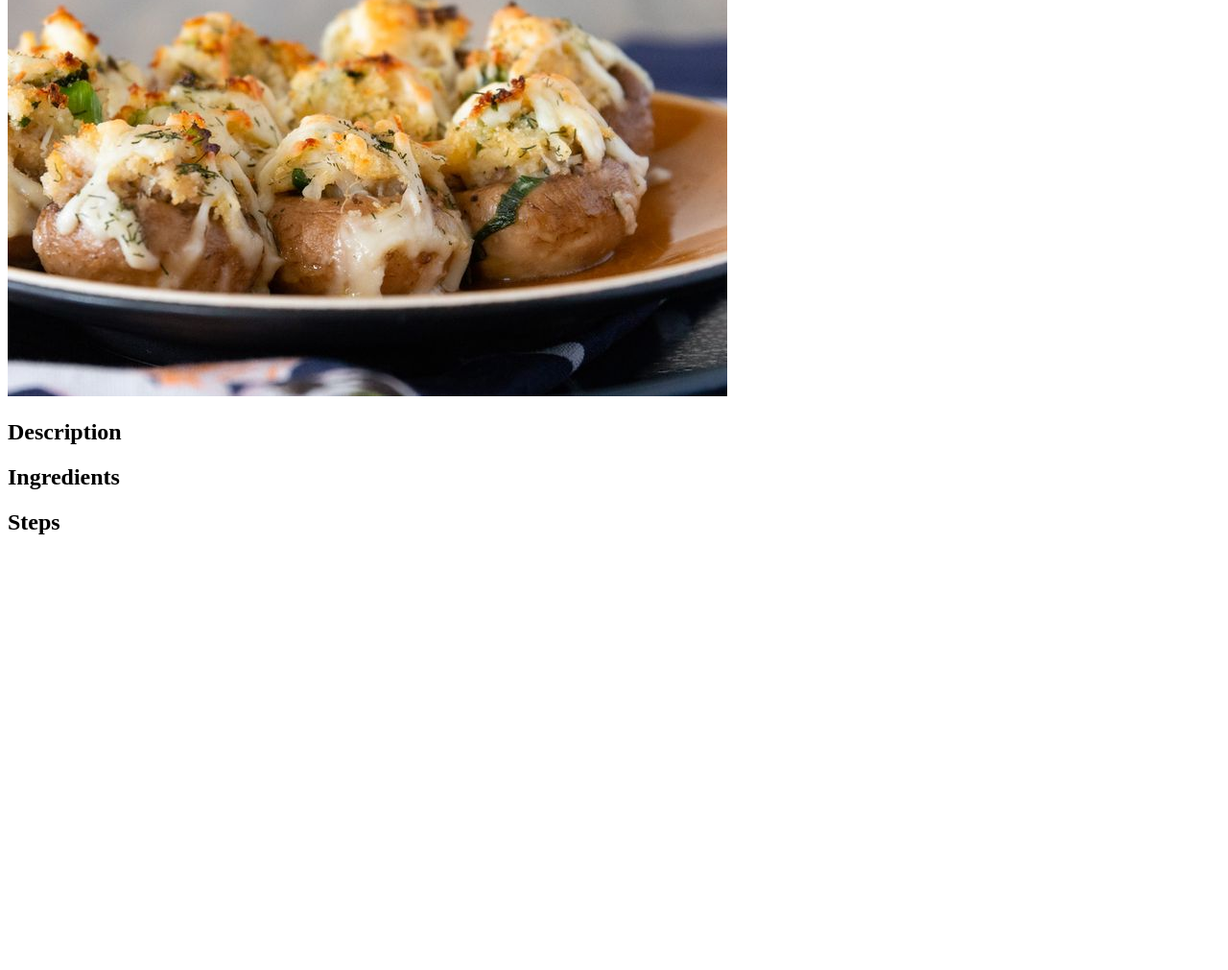
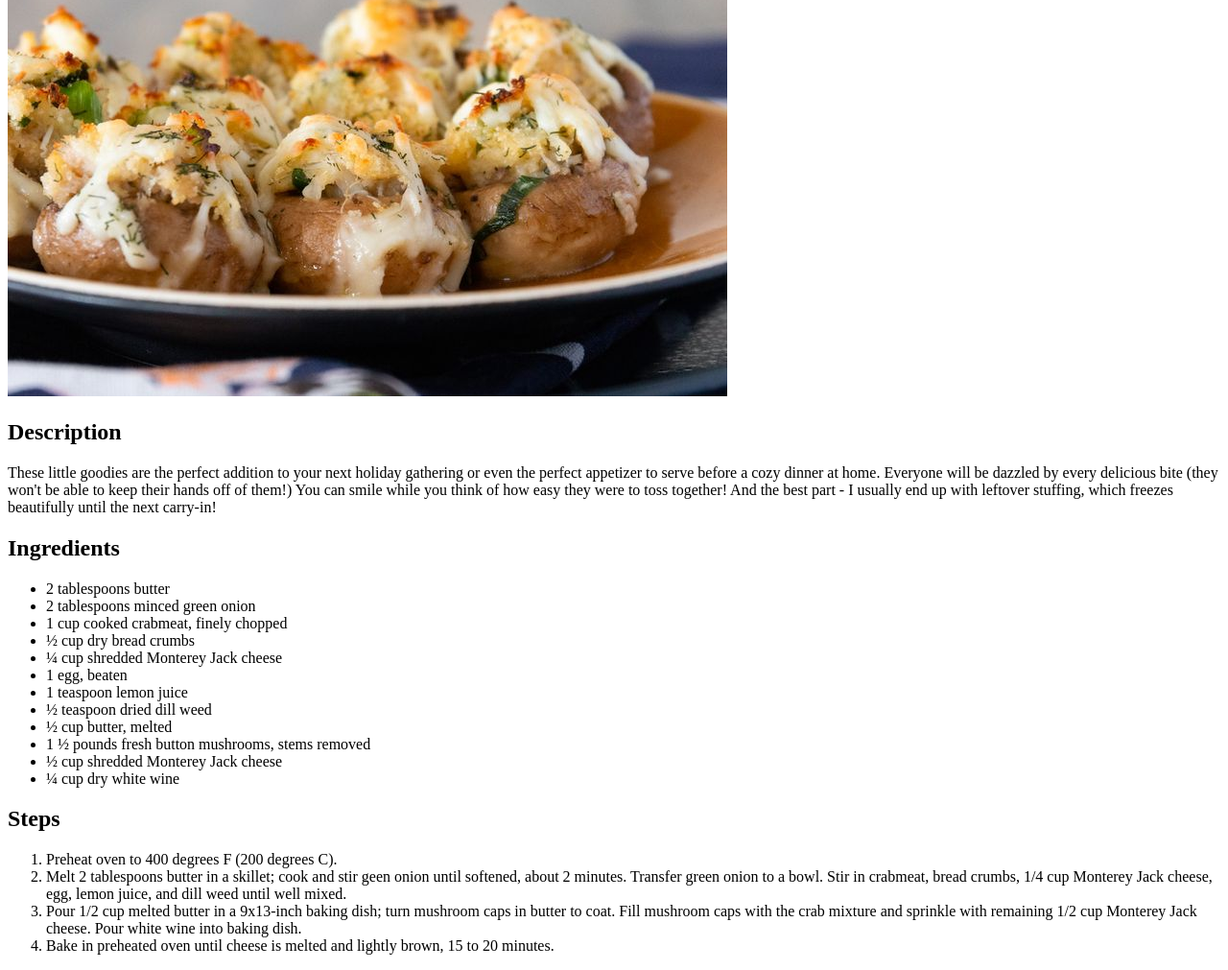
Before and after one commit to xxh296/odin-recipes, a plain HTML site: page recipes/crabMushrooms.html in a window 1280 px wide. Shown: the part 230-1241 px from the top of the page at 96% size. Before the commit the page ends 808 px from the top, so only its background shows below. Drawn offline with Linux system fonts and the light colour scheme.

Commit message:
Complete crabMushrooms.html
Add description text, ingredients list, and steps.

```diff
--- a/recipes/crabMushrooms.html
+++ b/recipes/crabMushrooms.html
@@ -10,12 +10,30 @@
         <img src="./images/crabMushrooms.jpg">
 
     <h2>Description</h2>
-        <p></p>
+        <p>These little goodies are the perfect addition to your next holiday gathering or even the perfect appetizer to serve before a cozy dinner at home. Everyone will be dazzled by every delicious bite (they won't be able to keep their hands off of them!) You can smile while you think of how easy they were to toss together! And the best part - I usually end up with leftover stuffing, which freezes beautifully until the next carry-in!</p>
 
     <h2>Ingredients</h2>
-        <ul></ul>
+        <ul>
+            <li>2 tablespoons butter</li>
+            <li>2 tablespoons minced green onion</li>
+            <li>1 cup cooked crabmeat, finely chopped</li>
+            <li>½ cup dry bread crumbs</li>
+            <li>¼ cup shredded Monterey Jack cheese</li>
+            <li>1 egg, beaten</li>
+            <li>1 teaspoon lemon juice</li>
+            <li>½ teaspoon dried dill weed</li>
+            <li>½ cup butter, melted</li>
+            <li>1 ½ pounds fresh button mushrooms, stems removed</li>
+            <li>½ cup shredded Monterey Jack cheese</li>
+            <li>¼ cup dry white wine</li>
+        </ul>
 
     <h2>Steps</h2>
-        <ol></ol>
+        <ol>
+            <li>Preheat oven to 400 degrees F (200 degrees C).</li>
+            <li>Melt 2 tablespoons butter in a skillet; cook and stir geen onion until softened, about 2 minutes. Transfer green onion to a bowl. Stir in crabmeat, bread crumbs, 1/4 cup Monterey Jack cheese, egg, lemon juice, and dill weed until well mixed.</li>
+            <li>Pour 1/2 cup melted butter in a 9x13-inch baking dish; turn mushroom caps in butter to coat. Fill mushroom caps with the crab mixture and sprinkle with remaining 1/2 cup Monterey Jack cheese. Pour white wine into baking dish.</li>
+            <li>Bake in preheated oven until cheese is melted and lightly brown, 15 to 20 minutes.</li>
+        </ol>
 </body>
 </html>
```
